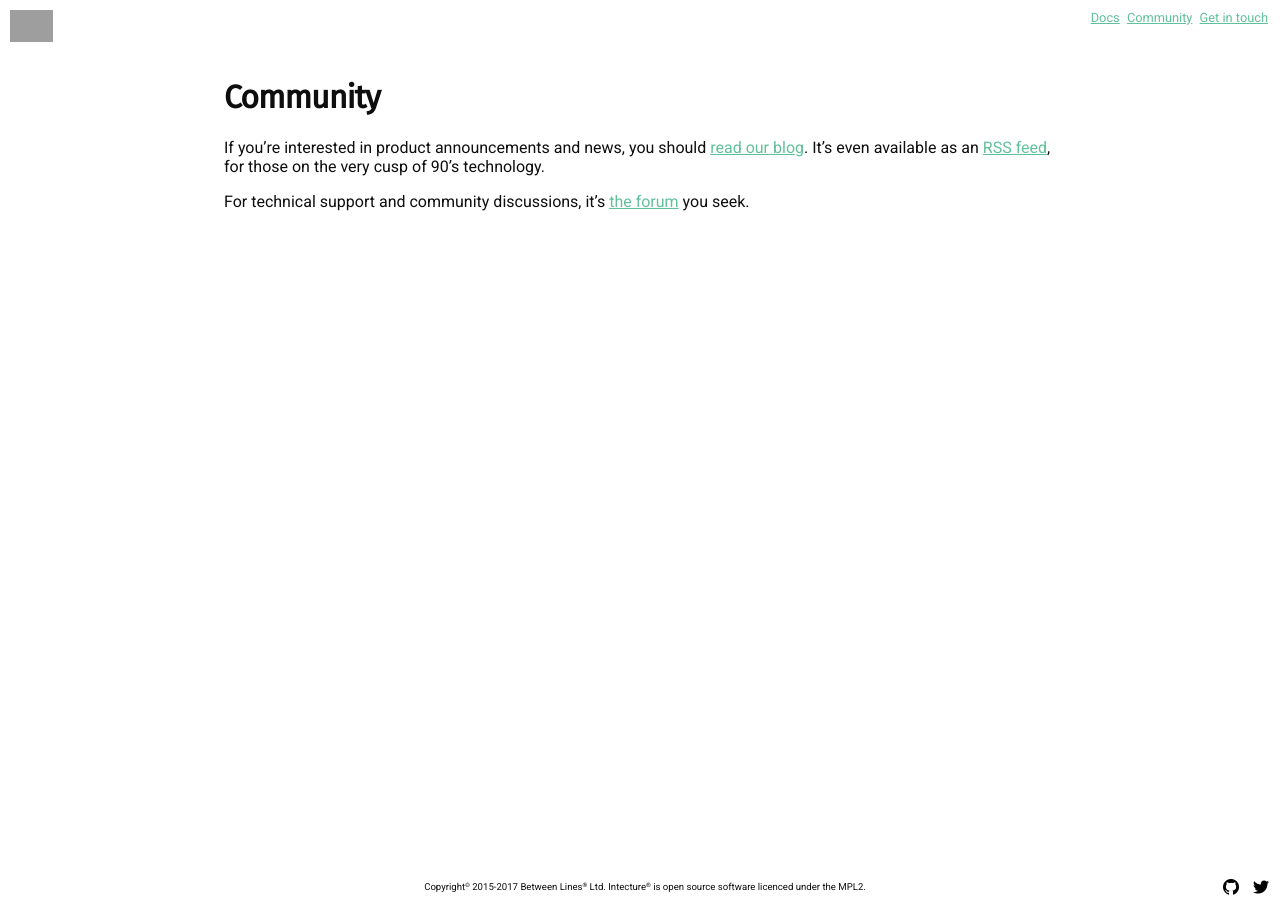
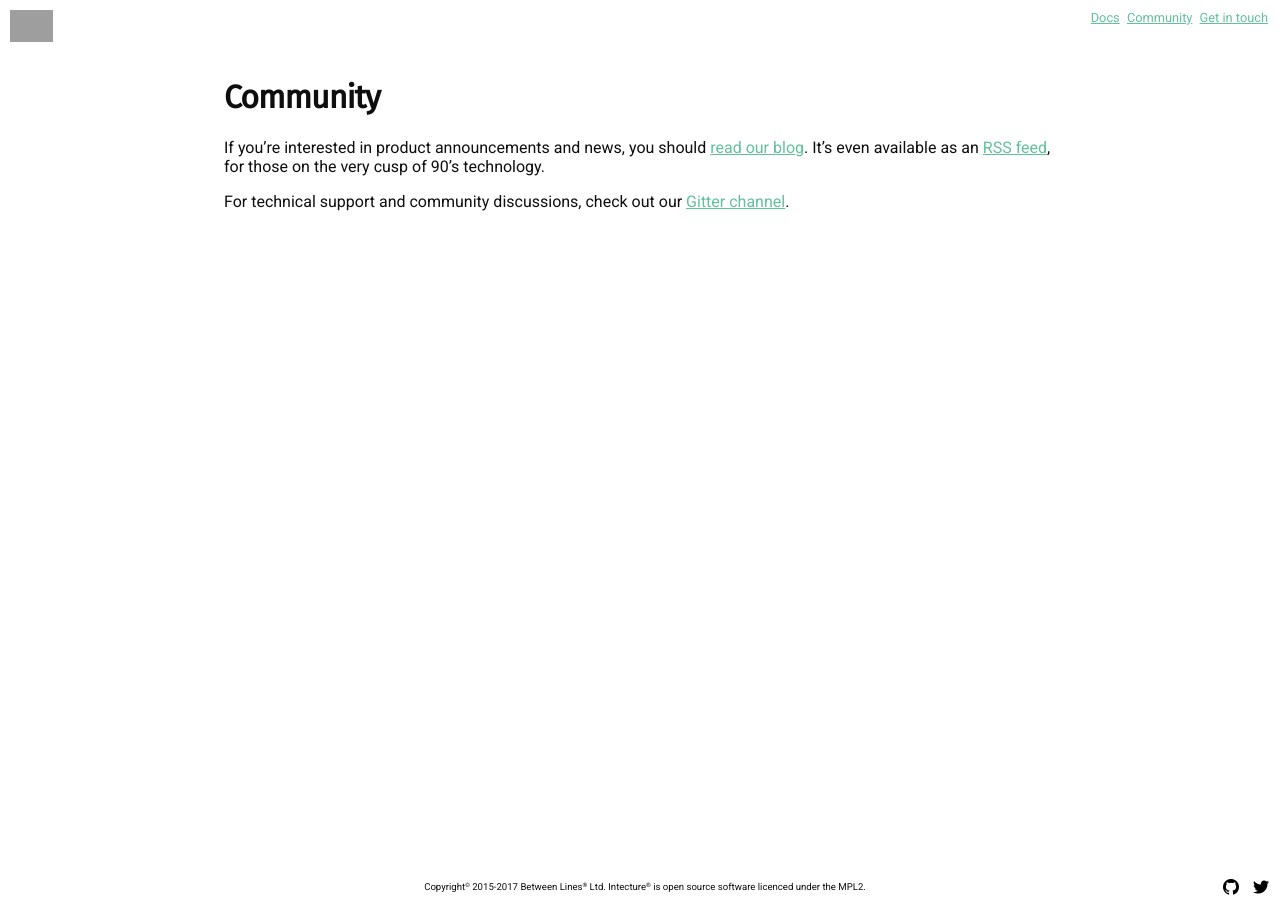
Before and after one commit to Intecture/intecture.io, a Jekyll site: the page built from community.md, in a window 1280 px wide. Built offline with Jekyll 4.4.1, drawn with Linux system fonts in a browser that asks for light colours; nearby versions of some CDN libraries; grey boxes are pictures that could not be loaded.

Commit message:
Link to Gitter channel

```diff
--- a/community.md
+++ b/community.md
@@ -5,4 +5,4 @@ layout: blank
 
 If you're interested in product announcements and news, you should [read our blog]({{ site.baseurl }}/blog). It's even available as an [RSS feed]({{ site.baseurl }}/feed.xml), for those on the very cusp of 90's technology.
 
-For technical support and community discussions, it's [the forum]({{ site.baseurl }}/forum) you seek.
+For technical support and community discussions, check out our [Gitter channel](https://gitter.im/intecture/Lobby).
```
